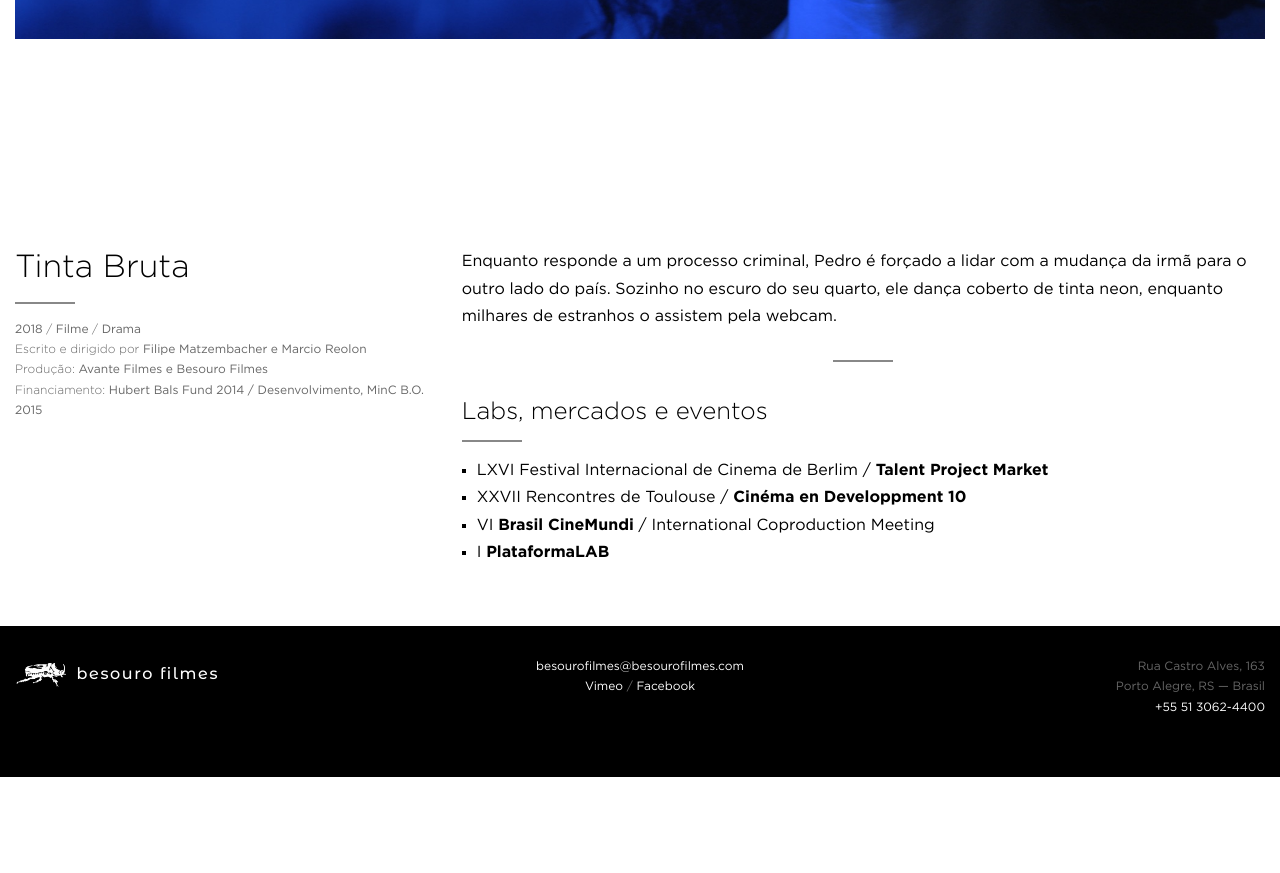
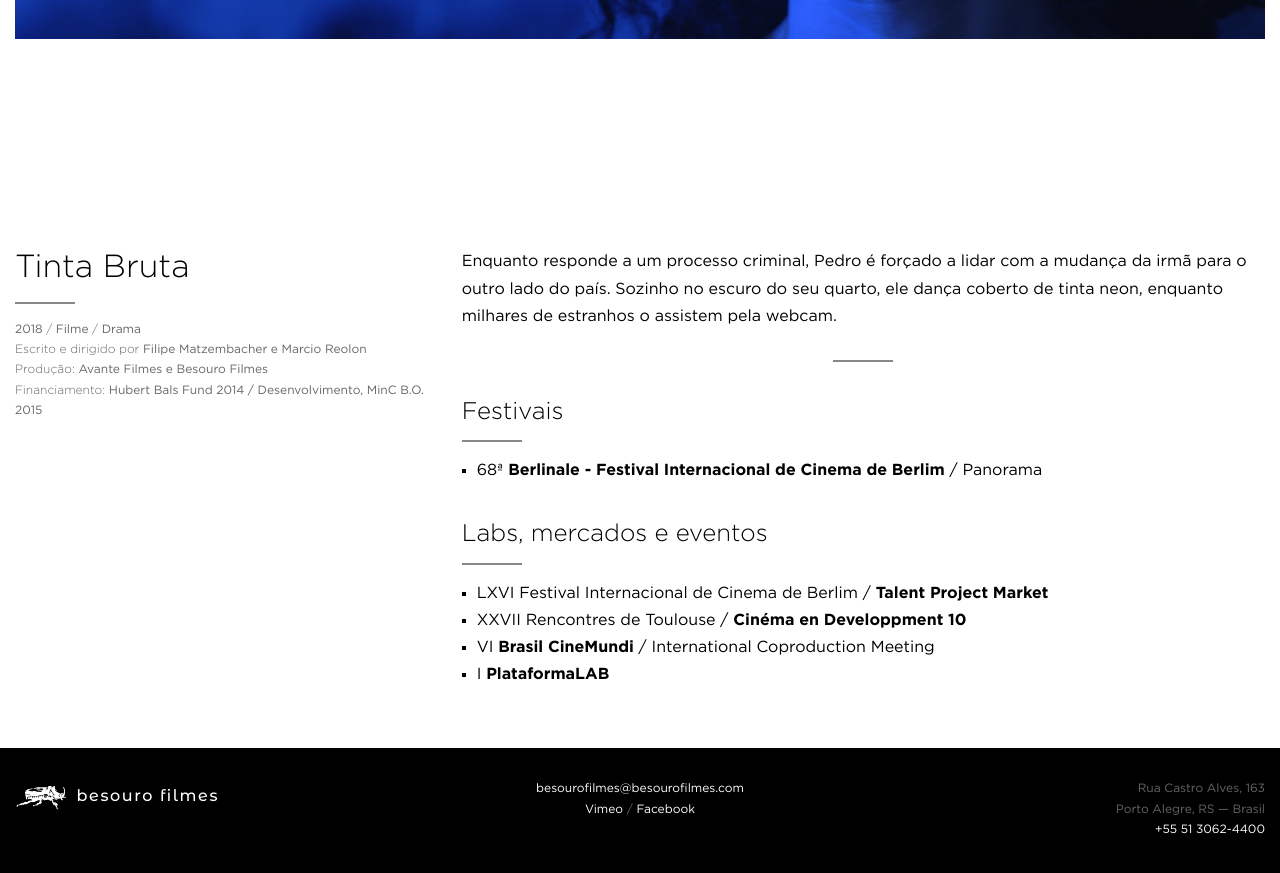
Before and after one commit to arthrfrts/besouro, a Jekyll site: the page built from _projects/tintabruta.md, in a window 1280 px wide and 900 px high, scrolled down 600 px. Shown: the top 873 px of the window. Built offline with Jekyll 4.4.1, drawn with Linux system fonts in a browser that asks for light colours; before the commit the page ends 1377 px from its top, so only the background shows below that.

Commit message:
Updated Tintabruta

```diff
--- a/_projects/tintabruta.md
+++ b/_projects/tintabruta.md
@@ -25,6 +25,9 @@ Enquanto responde a um processo criminal, Pedro é forçado a lidar com a mudan
 
 ---
 
+## Festivais
+* 68ª **Berlinale - Festival Internacional de Cinema de Berlim** / Panorama
+
 ## Labs, mercados e eventos
 * LXVI Festival Internacional de Cinema de Berlim / **Talent Project Market**
 * XXVII Rencontres de Toulouse / **Cinéma en Developpment 10**
```
